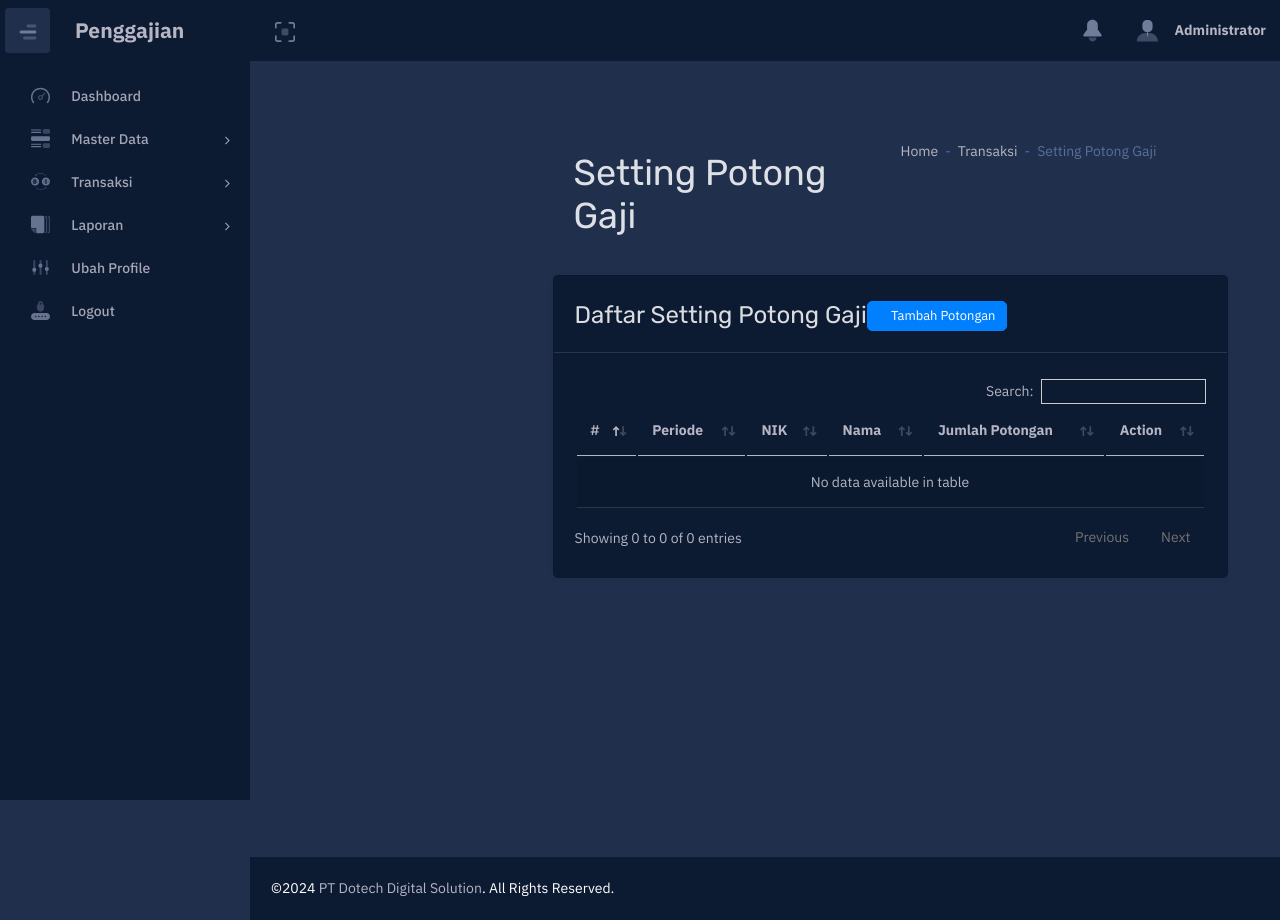
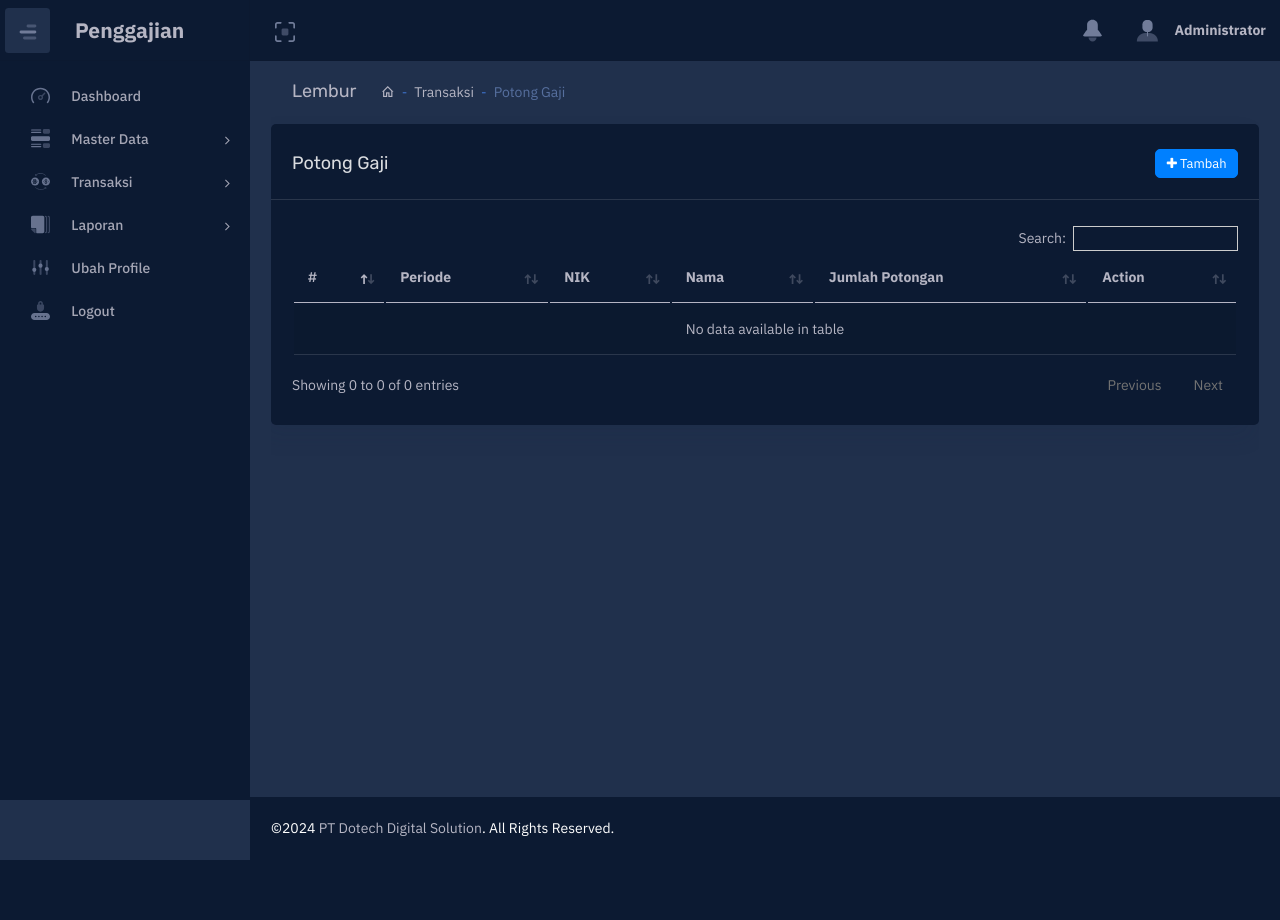
Before and after one commit to ncip48/laravel_penggajian, a Laravel app: template resources/views/potong_gaji/index.blade.php in a window 1280 px wide. After the commit the page ends 860 px from the top, so only its background shows below. Run offline with Laravel 10, Linux system fonts and the light colour scheme; the template is opened without the code that fills it, so the values that code supplies are empty; a user stored in the database is signed in; data comes from the database, SQL or seed files in the repository; some libraries are stand-ins or nearby versions.

Commit message:
rev: potongan gaji

```diff
--- a/resources/views/layouts/app.blade.php
+++ b/resources/views/layouts/app.blade.php
@@ -105,7 +105,6 @@
     <script src="{{ asset('js/sweetalert/sweetalert2.all.min.js') }}" type="text/javascript"></script>
 
     @stack('scripts')
-
 
     <!-- modal -->
     <div class="modal center-modal fade" id="ajax-modal"></div>
--- a/resources/views/potong_gaji/index.blade.php
+++ b/resources/views/potong_gaji/index.blade.php
@@ -3,53 +3,48 @@
 @section('title', 'Setting Potong Gaji')
 
 @section('content')
-    <div class="content-wrapper">
-        <!-- Content Header (Page header) -->
-        <section class="content-header">
-            <div class="container-fluid">
-                <div class="row mb-2">
-                    <div class="col-sm-6">
-                        <h1>Setting Potong Gaji</h1>
-                    </div>
-                    <div class="col-sm-6">
-                        <ol class="breadcrumb float-sm-right">
-                            <li class="breadcrumb-item ">
-                                <a href="#">Home</a>
+    <div class="content-header">
+        <div class="d-flex align-items-center">
+            <div class="me-auto">
+                <h4 class="page-title">Lembur</h4>
+                <div class="d-inline-block align-items-center">
+                    <nav>
+                        <ol class="breadcrumb">
+                            <li class="breadcrumb-item">
+                                <a href="{{ route('dashboard') }}"><i class="mdi mdi-home-outline"></i></a>
                             </li>
                             <li class="breadcrumb-item">
-                                <a href="#">Transaksi</a>
+                                <a href="#">Transaksi</i></a>
                             </li>
-                            <li class="breadcrumb-item active">
-                                Setting Potong Gaji
-                            </li>
+                            <li class="breadcrumb-item active" aria-current="page">Potong Gaji</li>
                         </ol>
+                    </nav>
                 </div>
             </div>
-            </div><!-- /.container-fluid -->
-        </section>
+        </div>
+    </div>
 
     <!-- Main content -->
     <section class="content">
-            <div class="container-fluid">
         <div class="row">
             <div class="col-12">
-                        <div class="card">
-                            <div class="card-header">
+                <div class="box">
+                    <div class="box-header">
                         <div class="d-flex justify-content-between align-items-center">
                             <div class="d-flex flex-column">
-                                        <h3 class="card-title mt-1">
-                                            Daftar Setting Potong Gaji
-                                        </h3>
+                                <h4 class="box-title mt-1">
+                                    Potong Gaji
+                                </h4>
                             </div>
-                                    <div class="card-tools">
-                                        <a class="btn btn-sm btn-primary mt-1" href="{{ route('potong-gaji.create') }}"><i
-                                                class="fas fa-plus"></i>
-                                            Tambah Potongan</a>
+                            <div class="box-tools">
+                                <a href="#" class="btn btn-sm btn-primary mt-1 ajax_modal"
+                                    data-url="{{ route('potong-gaji.create') }}"><i class="fa fa-plus"></i>
+                                    Tambah</a>
                             </div>
                         </div>
                     </div>
-                            <!-- /.card-header -->
-                            <div class="card-body">
+                    <!-- /.box-header -->
+                    <div class="box-body">
                         <div class="table-responsives">
                             <table class="table table-striped table-hover table-full-width" id="main_table">
                                 <thead>
@@ -73,16 +68,17 @@
                                             <td>@currency($potong->potongan_gaji)</td>
                                             <td>
                                                 <div class="d-flex">
-                                                            <a href="{{ route('potong-gaji.edit', $potong->id_potong_gaji) }}"
-                                                                class="btn btn-sm btn-warning"><i
-                                                                    class="fas fa-edit"></i></a>
-                                                            <form data-reload="true" id="main-form"
-                                                                action="{{ route('potong-gaji.destroy', $potong) }}"
-                                                                method="POST" class="ml-1 delete-form">
+                                                    <a href="#"
+                                                        data-url="{{ route('potong-gaji.edit', $potong->id_potong_gaji) }}"
+                                                        class="btn btn-sm btn-warning ajax_modal"><i
+                                                            class="fa fa-pencil"></i></a>
+                                                    <form data-reload="true" id="main-form-delete"
+                                                        action="{{ route('potong-gaji.destroy', $potong) }}" method="POST"
+                                                        class="ms-1 delete-form">
                                                         @csrf
                                                         @method('DELETE')
                                                         <button class="confirm-text btn btn-sm btn-danger">
-                                                                    <i class="fas fa-trash"></i>
+                                                            <i class="fa fa-trash"></i>
                                                         </button>
                                                     </form>
                                                 </div>
@@ -101,10 +97,6 @@
             <!-- /.col -->
         </div>
         <!-- /.row -->
-            </div>
-            <!-- /.container-fluid -->
     </section>
     <!-- /.content -->
-    </div>
-    <!-- /.content-wrapper -->
 @endsection
```
Also changed, not shown: resources/views/potong_gaji/action.blade.php (+27 -67 lines). Lines whose indentation alone changed are shown as unchanged.
